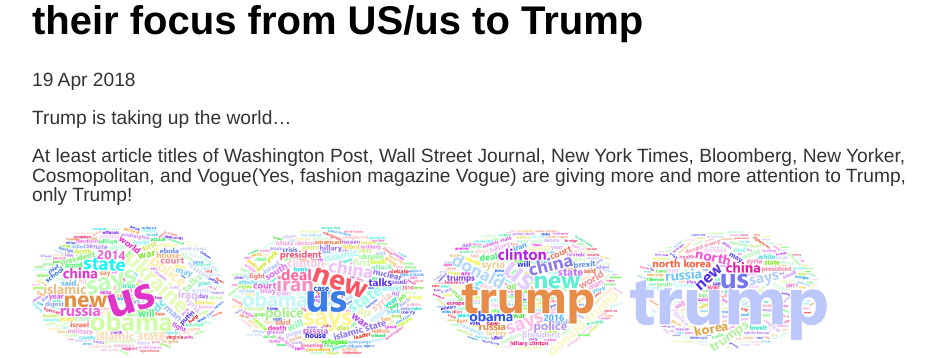
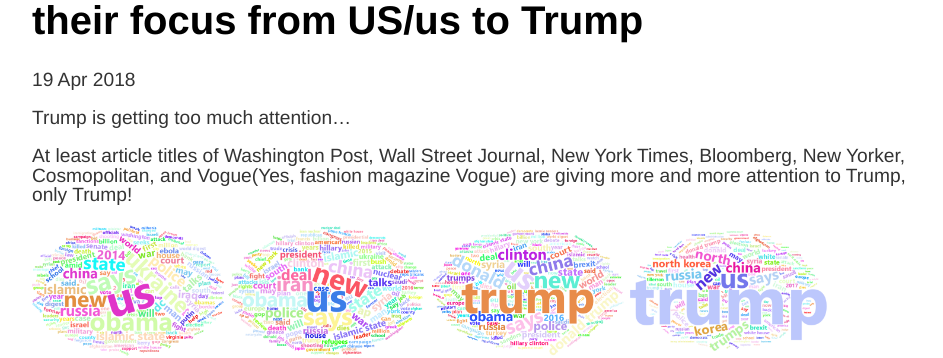
Before and after one commit to elodielu/elodielu.github.io, a Jekyll site: the page built from _posts/2018-04-19-text-analysis-media.md, in a window 1280 px wide. Shown: the part 150-508 px from the top of the page, without its empty margins (160-1103 px from the left). Built offline with Jekyll 4.4.1, drawn with Linux system fonts in a browser that asks for light colours.

Commit message:
Update 2018-04-19-text-analysis-media.md

```diff
--- a/_posts/2018-04-19-text-analysis-media.md
+++ b/_posts/2018-04-19-text-analysis-media.md
@@ -4,7 +4,7 @@
 date: 2018-04-19
 ---
 
-Trump is taking up the world...
+Trump is getting too much attention...
 
 At least article titles of Washington Post, Wall Street Journal, New York Times, Bloomberg, New Yorker, Cosmopolitan, and Vogue(Yes, fashion magazine Vogue) are giving more and more attention to Trump, only Trump!
 
```
